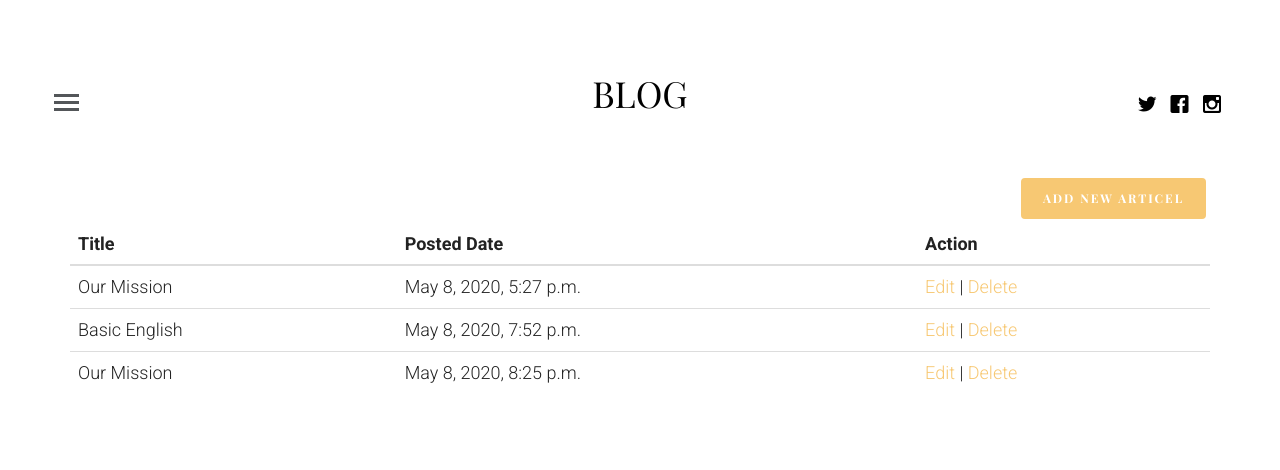
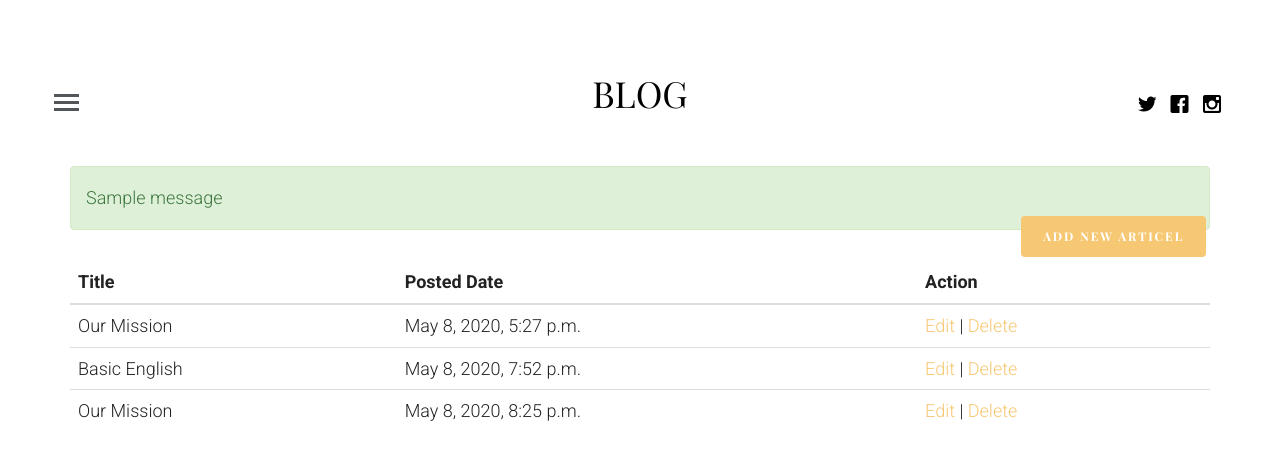
Before and after one commit to JA-SUJON/DjangoBlog, a Django app: page /logged_in_profile in a window 1280 px wide. Shown: the top 470 px of the page. Run offline with Django 3.2, Linux system fonts and the light colour scheme; a user stored in the database is signed in; data comes from the database, SQL or seed files in the repository; both versions use the stored data as it was after the commit; one stand-in notice (Sample message) is shown; some libraries are stand-ins or nearby versions; some web fonts are replaced.

Commit message:
Update Message Show When Post Updated

```diff
--- a/blogApp/views.py
+++ b/blogApp/views.py
@@ -109,6 +109,7 @@ def getUpdate(request, id):
             instance = form.save(commit=False)
             instance.article_author = user
             instance.save()
+            messages.success(request, 'Post details updated.')
             return redirect('logged_in_profile')
         return render(request , "postCreate.html",{'form':form})
     else:
--- a/templates/logged_in_profile.html
+++ b/templates/logged_in_profile.html
@@ -27,7 +27,15 @@
 {% endblock %}
 {% block content %}
         <div class="container">
+        {% if messages %}
+            <div class="messages" style="height: 50px;margin-top: 166px;">
+                {% for message in messages %}
+                <div{% if message.tags %} class="{{ message.tags }}"{% endif %}>{{ message }}</div>
+                {% endfor %}
+            </div>
+        {% endif %}
         <a href="{% url 'createPost' %}" class="btn btn-primary pull-right">ADD NEW ARTICEL</a>
+
         <table class="table">
             <thead>
                 <tr>
```
Also changed, not shown: db.sqlite3.
